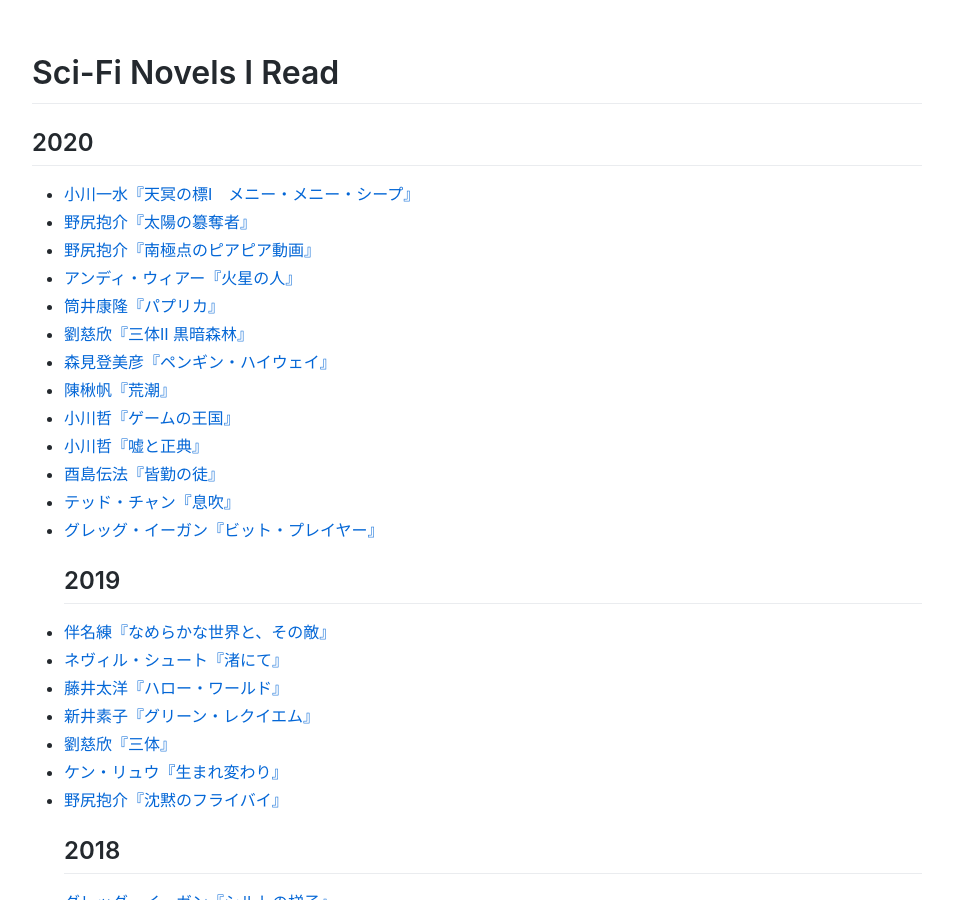
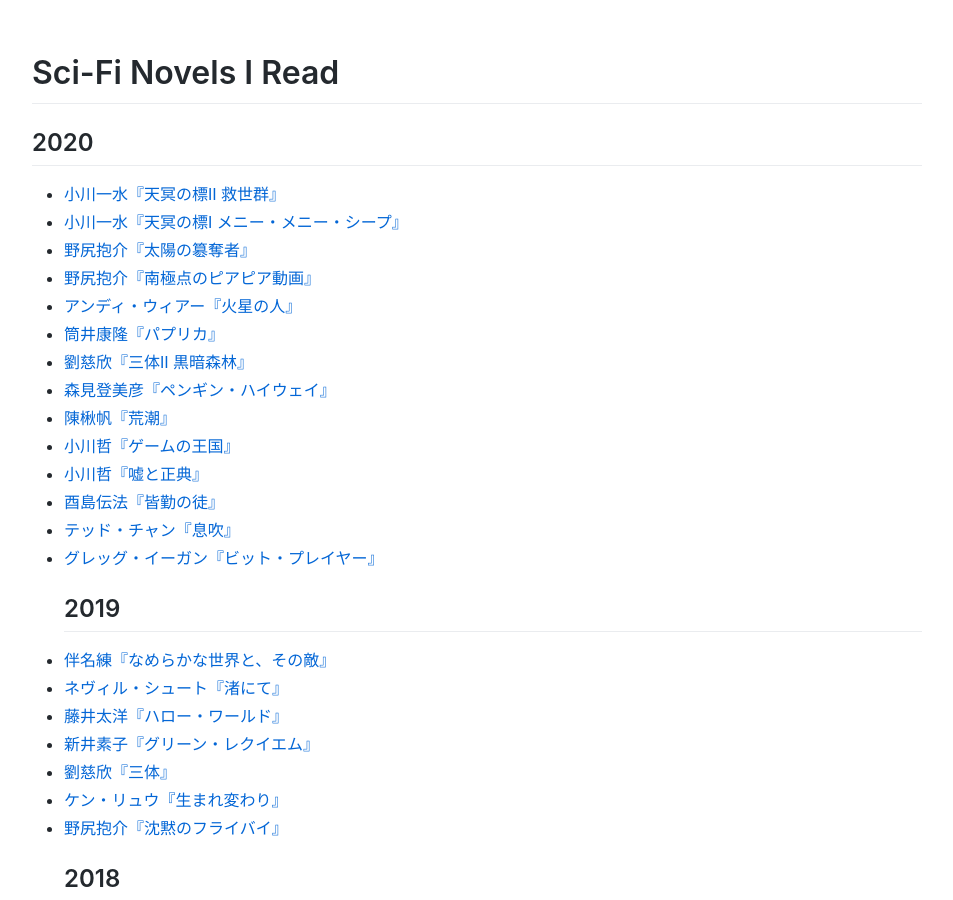
Before and after one commit to sankichi92/sankichi.net, a Jekyll site: the page built from sci-fi.md, in a window 1280 px wide and 900 px high. Shown: the whole window, without its empty margins (163-1116 px from the left). Built offline with Jekyll 4.4.1, drawn with Linux system fonts in a browser that asks for light colours; our own code applies the rules of GitHub Pages for plain Markdown files.

Commit message:
小川一水『天冥の標Ⅱ 救世群』

```diff
--- a/_data/sci-fi-novels.yml
+++ b/_data/sci-fi-novels.yml
@@ -1,4 +1,9 @@
-- title: 天冥の標Ⅰ　メニー・メニー・シープ
+- title: 天冥の標Ⅱ 救世群
+  author: 小川一水
+  asin: B00BN6HRG0
+  date: 2020-10-25
+
+- title: 天冥の標Ⅰ メニー・メニー・シープ
   author: 小川一水
   asin: B00B4K2O54
   date: 2020-10-23
```
